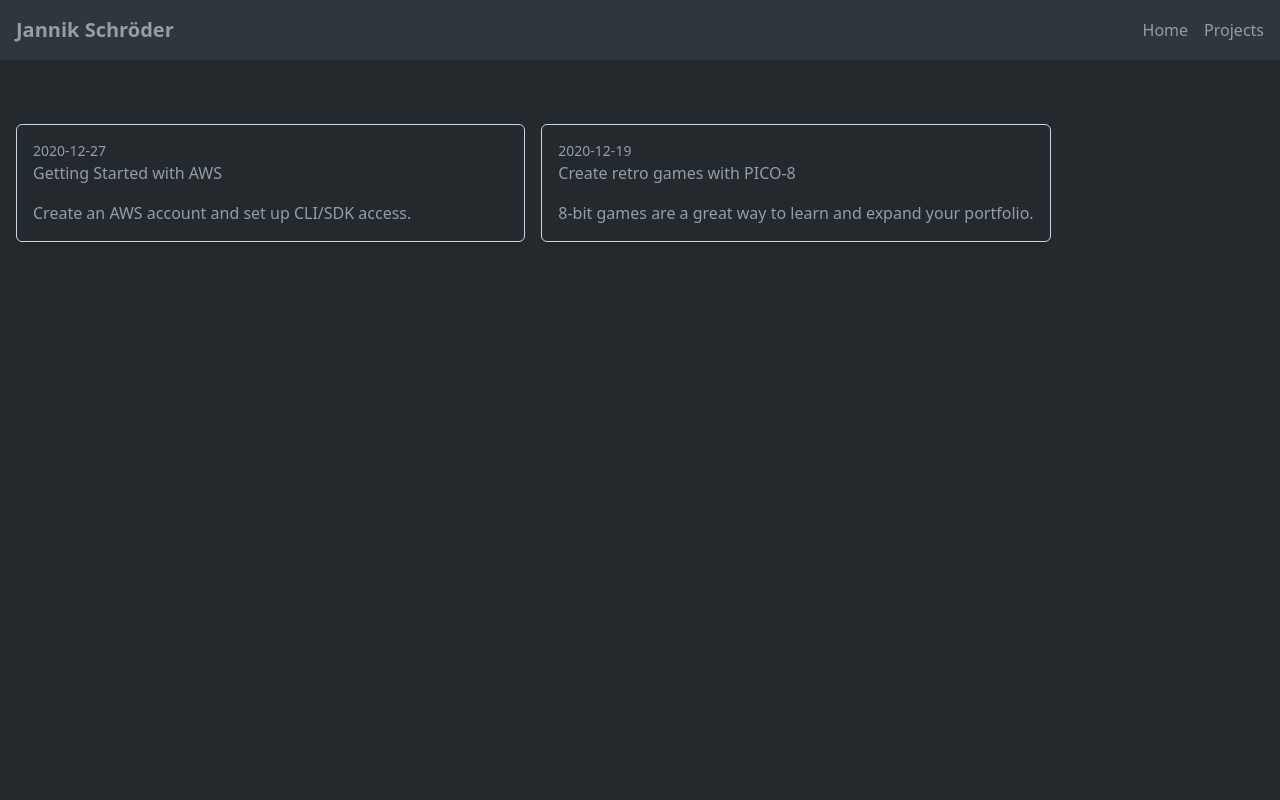
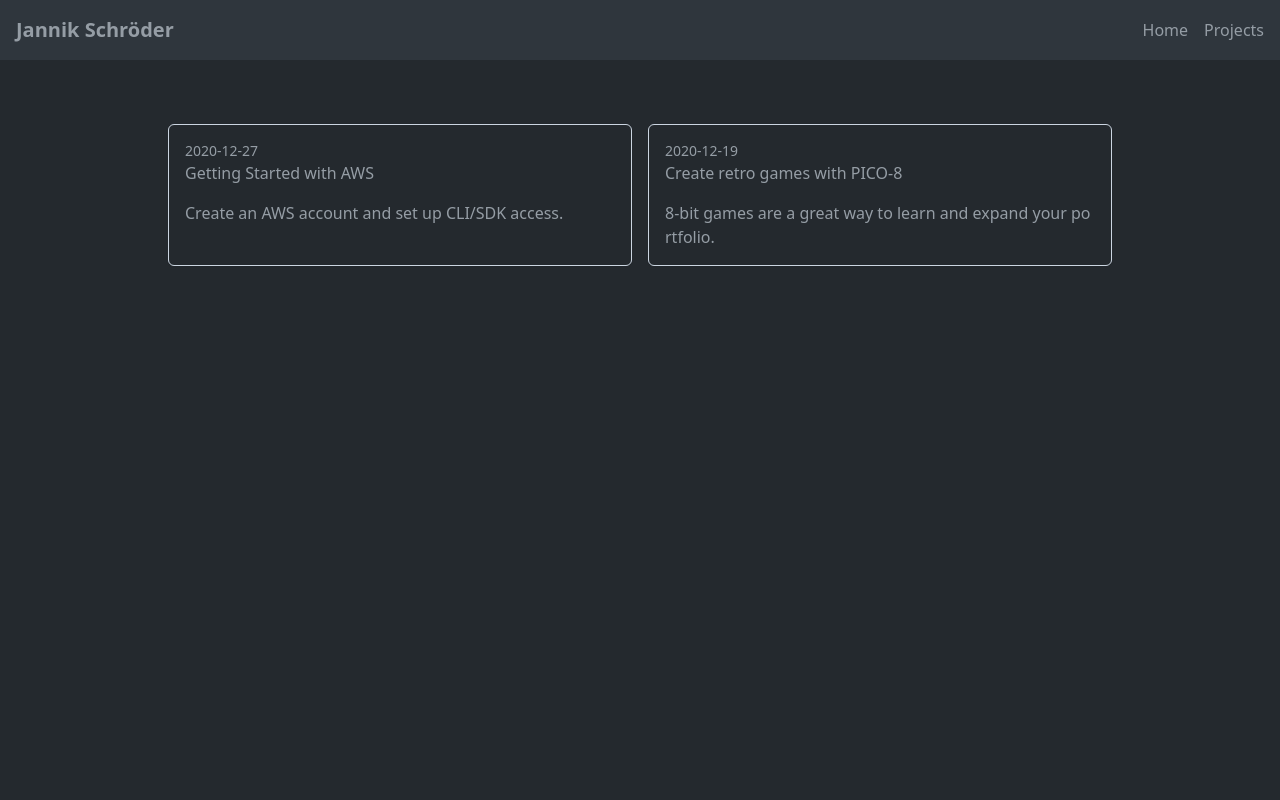
Before and after one commit to Jannik-Schroeder/jannik.schroeder.is, a Next.js app: page /projects in a window 1280 px wide. Shown: the top 800 px of the page. Built offline with nearby package versions, Linux system fonts and the light colour scheme.

Commit message:
Added the layout to all child page.tsx

```diff
--- a/app/posts/[slug]/page.tsx
+++ b/app/posts/[slug]/page.tsx
@@ -23,6 +23,7 @@ const PostPage = (props: any) => {
     const slug = props.params.slug;
     const post = getPostContent(slug);
     return (
+        <div className="container lg:max-w-screen-lg mx-auto px-6 break-all">
             <div className="bg-primary justify-center">
                 <div className="container mx-auto px-4 py-8 md:py-16 h-full flex items-center justify-center">
                     <div className="flex flex-col md:flex-row items-center justify-center md:justify-between w-full">
@@ -32,7 +33,6 @@ const PostPage = (props: any) => {
                                     <h1 className="text-2xl text-slate-600 text-primary">{post.data.title}</h1>
                                     <p className="text-slate-400 mt-2 text-primary">{post.data.date}</p>
                                 </div>
-
                                 <article className="prose text-primary">
                                     <Markdown>{post.content}</Markdown>
                                 </article>
@@ -41,7 +41,7 @@ const PostPage = (props: any) => {
                     </div>
                 </div>
             </div>
-
+        </div>
     );
 };
 
--- a/app/projects/page.tsx
+++ b/app/projects/page.tsx
@@ -12,15 +12,17 @@ const HomePage = () => {
     ));
 
     return (
-        <div className="bg-primary justify-center min-h-screen">
-            <div className="container mx-auto px-4 py-8 md:py-16 h-full flex items-center justify-center">
-                <div className="flex flex-col md:flex-row items-center justify-center md:justify-between w-full">
-                    <div className="text-primary text-center md:text-left mb-8 md:mb-0">
-                        <div className="grid grid-cols-1 md:grid-cols-2 gap-4">{postPreviews}</div>
+        <div className="container lg:max-w-screen-lg mx-auto px-6 break-all">
+            <div className="bg-primary justify-center min-h-screen">
+                <div className="container mx-auto px-4 py-8 md:py-16 h-full flex items-center justify-center">
+                    <div className="flex flex-col md:flex-row items-center justify-center md:justify-between w-full">
+                        <div className="text-primary text-center md:text-left mb-8 md:mb-0">
+                            <div className="grid grid-cols-1 md:grid-cols-2 gap-4">{postPreviews}</div>
                         </div>
                     </div>
                 </div>
             </div>
+        </div>
             );
 };
 
```
Lines whose indentation alone changed are shown as unchanged.
